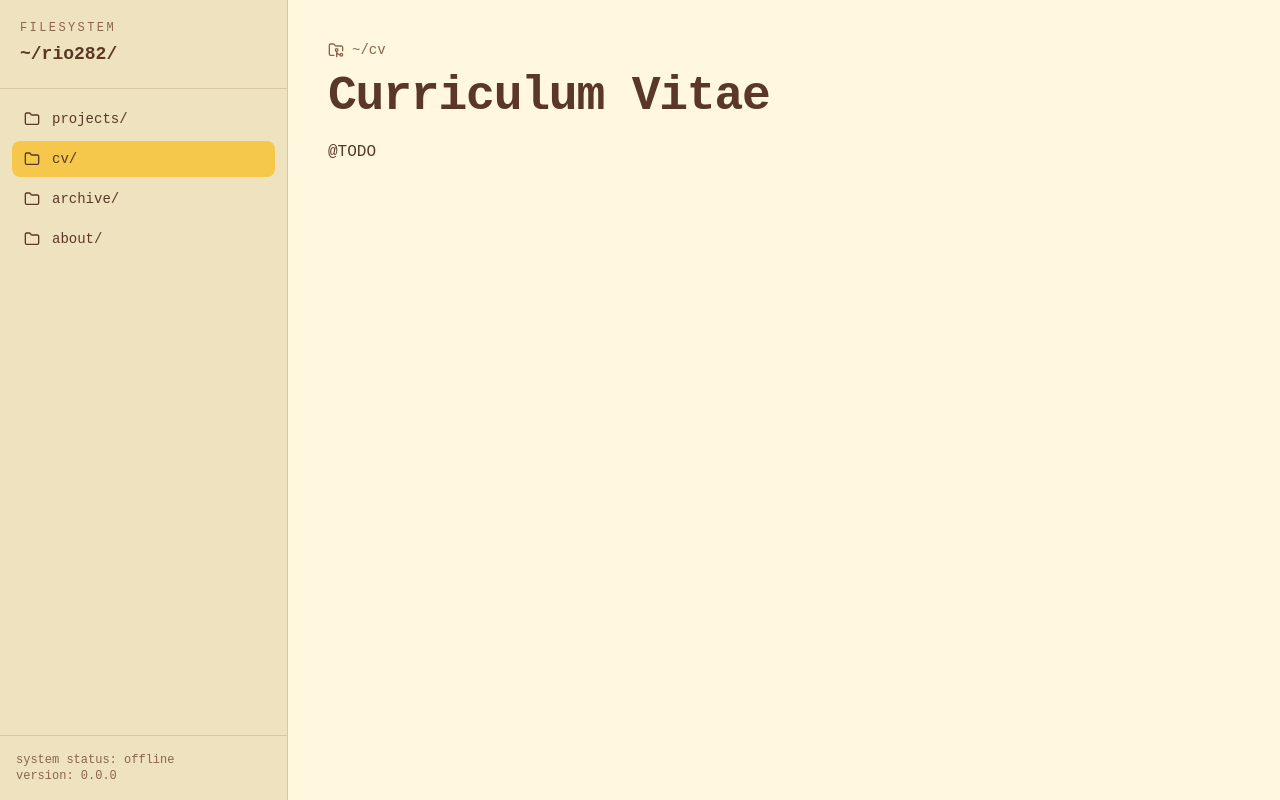
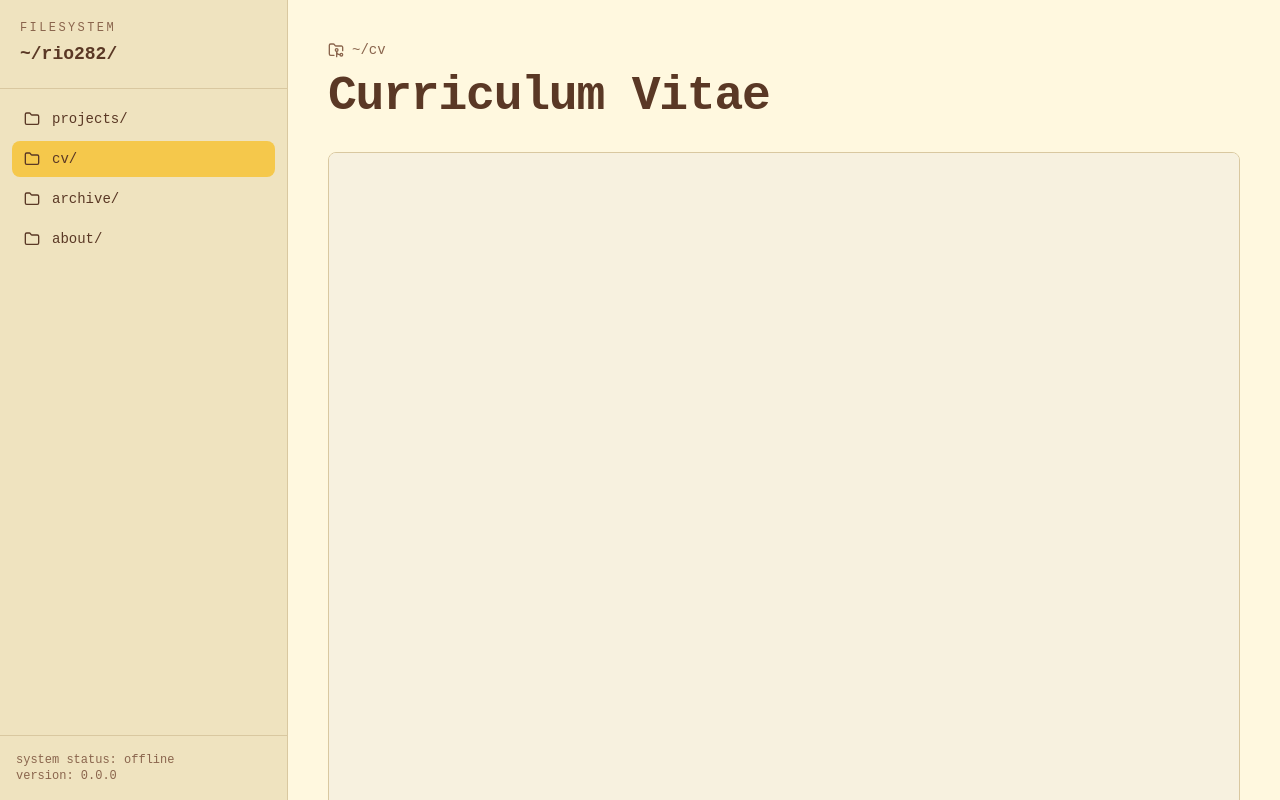
Before and after one commit to rio282/rio282.github.io, a React (Vite) app: page /cv in a window 1280 px wide. Built offline with nearby package versions, Linux system fonts and the light colour scheme.

Commit message:
Added CV

```diff
--- a/src/views/CV.tsx
+++ b/src/views/CV.tsx
@@ -1,5 +1,6 @@
 import { motion } from "framer-motion"
 import { FolderGit2 } from "lucide-react"
+import CVNonAnonymizedVer from "../assets/docs/cv.pdf";
 
 export default function CV() {
     return (
@@ -19,7 +20,13 @@ export default function CV() {
                         Curriculum Vitae
                     </h1>
 
-                    <div>@TODO</div>
+                    <div className="mt-8 overflow-hidden rounded-lg border border-border">
+                        <iframe
+                            src={CVNonAnonymizedVer}
+                            title="Curriculum Vitae"
+                            className="h-[900px] w-full"
+                        />
+                    </div>
                 </motion.div>
             </div>
         </main>
```
Also changed, not shown: 1 other file (tests, documents, lock files or other folders).
